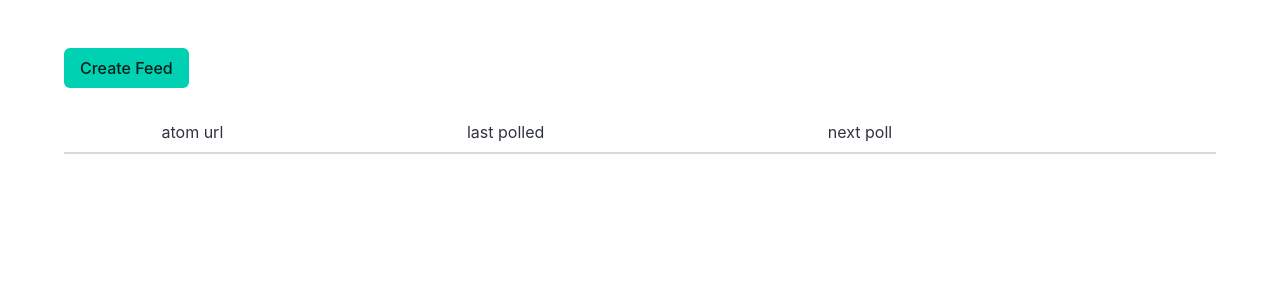
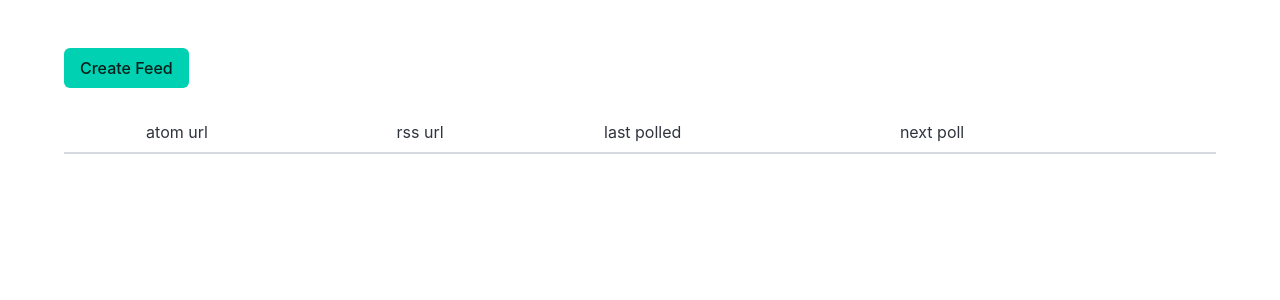
Before and after one commit to haondt/drip, a FastAPI app: page /feeds in a window 1280 px wide. Shown: the part 52-352 px from the top of the page. Run offline with FastAPI, Linux system fonts and the light colour scheme; data that the repository does not hold is empty; parts of the project's set-up code (start-up, migrations or seed data) failed here and were passed over.

Commit message:
adding rss feed

```diff
--- a/app/drip.py
+++ b/app/drip.py
@@ -192,6 +192,7 @@ def query_feed(feed_id: int) -> FeedGenerator:
     fg = FeedGenerator()
     fg.id(f'urn:uuid:{uuid.uuid5(config.namespace_uuid, str(feed_id))}')
     fg.title(feed.metadata.title or feed.name)
+    fg.description(feed.metadata.subtitle or feed.name)
     if feed.metadata.links:
         for link in feed.metadata.links:
             fg.link(**{ k: v for k, v in link.model_dump().items() if v is not None and k in ['href', 'rel', 'type']})
--- a/app/routes.py
+++ b/app/routes.py
@@ -131,7 +131,12 @@ def add_routes(app: FastAPI):
         xml = fg.atom_str(pretty=True)
         return Response(content=xml, media_type="application/atom+xml")
 
-        digest_id = uuid.uuid5(config.namespace_uuid, f'{feed_id}:{period_index}')
+    @app.get("/feeds/feed/{feed_id}/drip.rss")
+    async def get_feed_rss(feed_id: int):
+        fg = drip.query_feed(feed_id)
+        xml = fg.rss_str(pretty=True)
+        return Response(content=xml, media_type="application/rss+xml")
+
     @app.get("/drops/drop/{drop_id}")
     async def get_drop_html(drop_id: str):
         feed_id, index = drop_id.split(':', 1)
--- a/app/templates/feeds.html
+++ b/app/templates/feeds.html
@@ -8,6 +8,7 @@
         <tr>
             <td></td>
             <td>atom url</td>
+            <td>rss url</td>
             <td>last polled</td>
             <td>next poll</td>
             <td></td>
@@ -22,6 +23,9 @@
             </td>
             <td class="has-text-left">
                 <a href="/feeds/feed/{{ feed_id }}/drip.atom">link</a>
+            </td>
+            <td class="has-text-left">
+                <a href="/feeds/feed/{{ feed_id }}/drip.rss">link</a>
             </td>
             <td>
                 {{ poll_state.last_polled_at | reltime if poll_state else 'Never' }}
```
